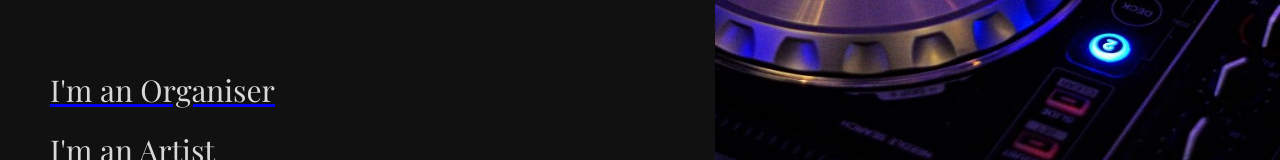
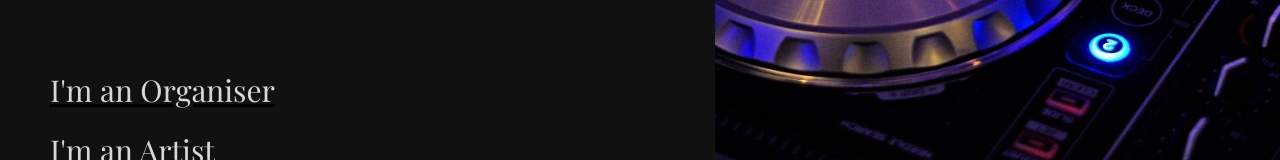
Before and after one commit to Andrew-nhangud/artist-booking-site, a React (Vite) app: page / in a window 1280 px wide. Shown: the part 397-557 px from the top of the page. Built offline with nearby package versions, Linux system fonts and the light colour scheme; a web font is replaced by a local one.

Commit message:
added a link for the browser page

```diff
--- a/src/pages/Landing/Landing.jsx
+++ b/src/pages/Landing/Landing.jsx
@@ -7,7 +7,7 @@ export const Landing = () => {
     <section className="landing-container">
       <div className="landing-content">
         <h1>RÉSERVE</h1>
-        <Link to="/browser">
+        <Link className="link" to="/browser">
           <p className="organiser-option">I'm an Organiser</p>
         </Link>
 
```
